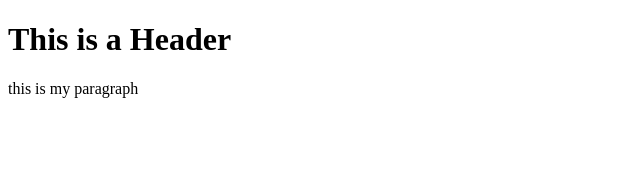
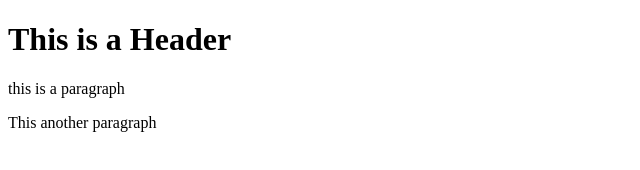
Before and after one commit to MartinaCarrington/git-test, a plain HTML site: page index.html in a window 1280 px wide. Shown: the whole page, without its empty margins (0-640 px from the left). Drawn offline with Linux system fonts and the light colour scheme.

Commit message:
Third commit

```diff
--- a/index.html
+++ b/index.html
@@ -2,6 +2,7 @@
 <html>
   <body>
     <h1>This is a Header</h1>
-    <p> this is my paragraph</p>
+    <p> this is a paragraph</p>
+    <p> This another paragraph</p>
    </body>
  </html>
```
